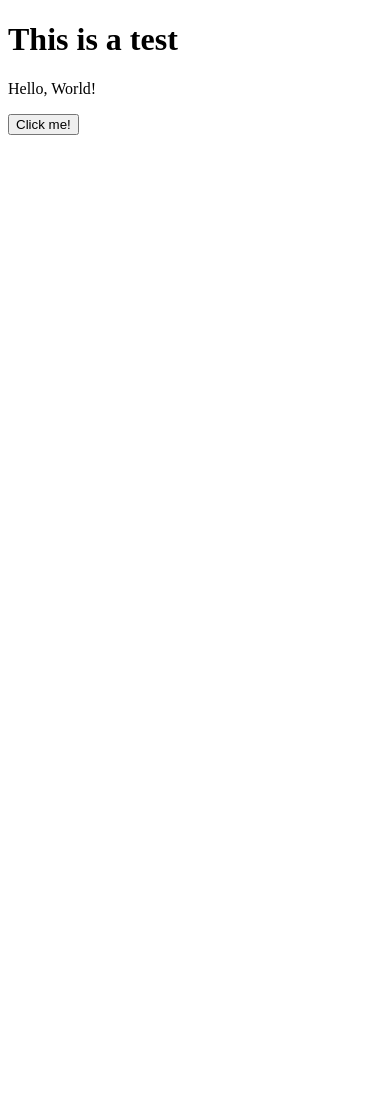
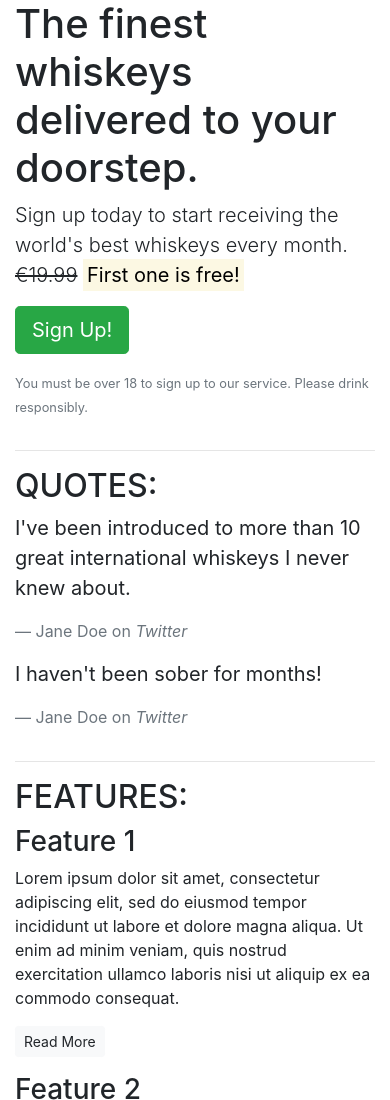
Before and after one commit to rovan89/bootstrap4, a plain HTML site: page index.html in a window 390 px wide. Shown: the top 1100 px of the page. Before the commit the page ends 844 px from the top, so only its background shows below. Drawn offline with nearby package versions, Linux system fonts and the light colour scheme.

Commit message:
Add responsive containers

```diff
--- a/index.html
+++ b/index.html
@@ -1,14 +1,87 @@
 <!DOCTYPE html>
-<html lang="en">
+<html lang="en-us">
+
 <head>
-    <meta charset="UTF-8">
-    <meta http-equiv="X-UA-Compatible" content="IE=edge">
+    <meta charset="utf-8">
     <meta name="viewport" content="width=device-width, initial-scale=1.0">
-    <title>Document</title>
+    <title>Whiskey Drop | Taste a new whiskey every month</title>
+    <link rel="stylesheet" href="https://maxcdn.bootstrapcdn.com/bootstrap/4.1.3/css/bootstrap.min.css">
 </head>
+
 <body>
-    <h1>This is a test</h1>
-    <p>Hello, World!</p>
-    <button>Click me!</button>
+    <article class="container">
+        <!-- Callout -->
+        <div class="row">
+            <div class="col-12">
+                <section class="callout">
+                    <h1>The finest whiskeys delivered to your doorstep.</h1>
+                    <p class="lead">Sign up today to start receiving the world's best whiskeys every month. <s>€19.99</s> <strong><mark>First one is free!</mark></strong></p>
+                    <p><button class="btn btn-lg btn-success">Sign Up!</button></p>
+                    <p class="text-muted"><small>You must be over 18 to sign up to our service. Please drink responsibly.</small></p>
+                </section>
+            </div>
+        </div>
+        <!-- /.callout -->
+        <hr>
+
+        <!-- Quotes -->
+        <section class="quotes">
+            <div class="row">
+                <div class="col-12">
+                    <h2 class="text-uppercase">Quotes:</h2>
+                </div>
+            </div>
+            <div class="row">
+                <div class="col-12 col-md-6">
+                    <blockquote class="blockquote">
+                        <p>I've been introduced to more than 10 great international whiskeys I never knew about.</p>
+                        <footer class="blockquote-footer">Jane Doe on <cite title="Twitter">Twitter</cite></footer>
+                    </blockquote>
+                </div>
+                <div class="col-12 col-md-6">
+                    <blockquote class="blockquote">
+                        <p>I haven't been sober for months!</p>
+                        <footer class="blockquote-footer">Jane Doe on <cite title="Twitter">Twitter</cite></footer>
+                    </blockquote>
+                </div>
+            </div>
+        </section>
+        <!-- /.quotes -->
+        <hr>
+
+        <!-- Features -->
+        <section class="features">
+            <div class="row">
+                <div class="col-12">
+                    <h2 class="text-uppercase">Features:</h2>
+                </div>
+            </div>
+            <div class="row">
+                <div class="col-12 col-md-6 col-lg-4">
+                    <div class="feature">
+                        <h3>Feature 1</h3>
+                        <p>Lorem ipsum dolor sit amet, consectetur adipiscing elit, sed do eiusmod tempor incididunt ut labore et dolore magna aliqua. Ut enim ad minim veniam, quis nostrud exercitation ullamco laboris nisi ut aliquip ex ea commodo consequat.</p>
+                        <p><a class="btn btn-sm btn-light" href="">Read More</a></p>
+                    </div>
+                </div>
+                <div class="col-12 col-md-6 col-lg-4">
+                    <div class="feature">
+                        <h3>Feature 2</h3>
+                        <p>Lorem ipsum dolor sit amet, consectetur adipiscing elit, sed do eiusmod tempor incididunt ut labore et dolore magna aliqua. Ut enim ad minim veniam, quis nostrud exercitation ullamco laboris nisi ut aliquip ex ea commodo consequat.</p>
+                        <p><a class="btn btn-sm btn-light" href="">Read More</a></p>
+                    </div>
+                </div>
+                <div class="col-12 d-md-none d-lg-block col-lg-4">
+                    <div class="feature">
+                        <h3>Feature 3</h3>
+                        <p>Lorem ipsum dolor sit amet, consectetur adipiscing elit, sed do eiusmod tempor incididunt ut labore et dolore magna aliqua. Ut enim ad minim veniam, quis nostrud exercitation ullamco laboris nisi ut aliquip ex ea commodo consequat.</p>
+                        <p><a class="btn btn-sm btn-light" href="">Read More</a></p>
+                    </div>
+                </div>
+            </div>
+        </section>
+        <!-- /.features -->
+    </article>
 </body>
+
 </html>
```
